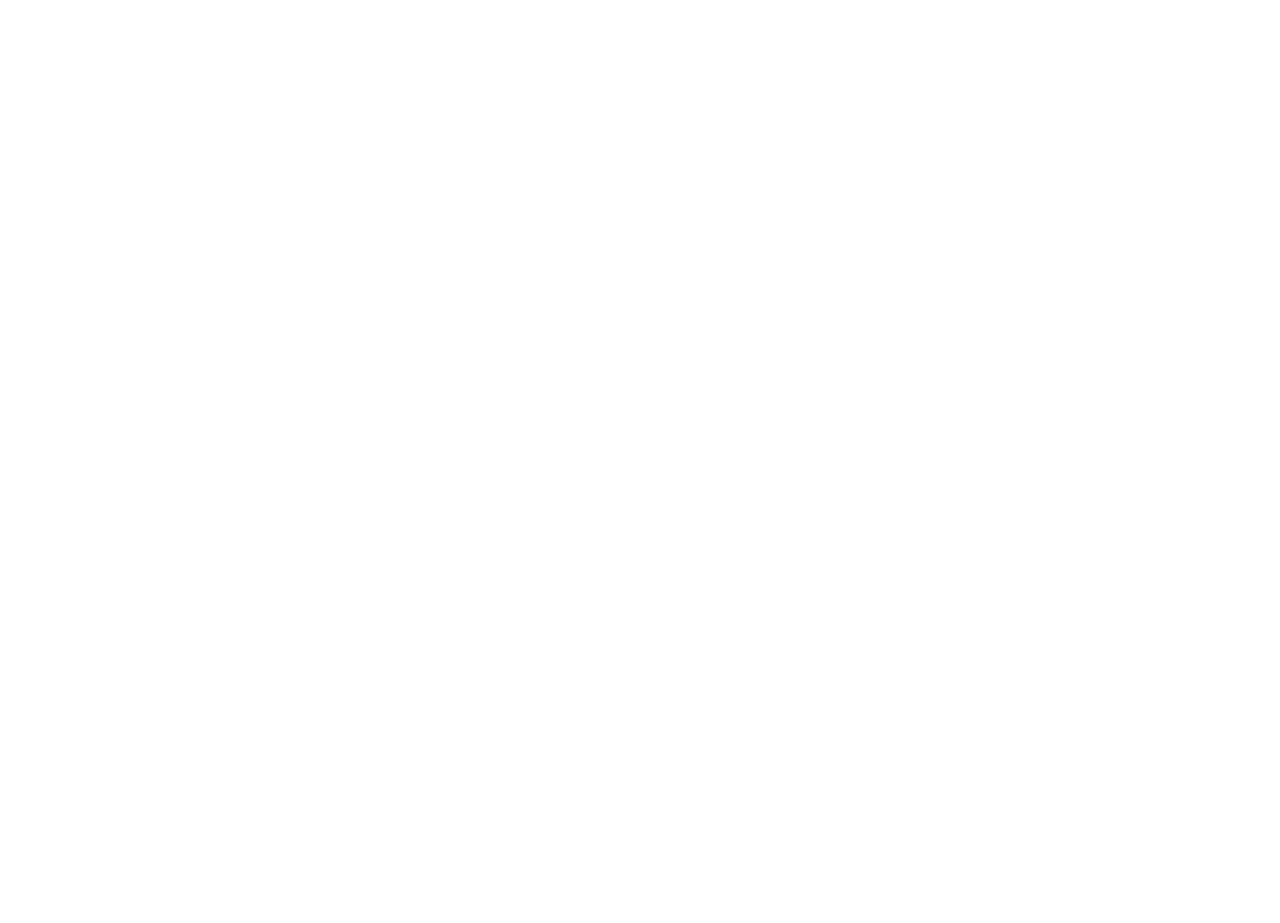
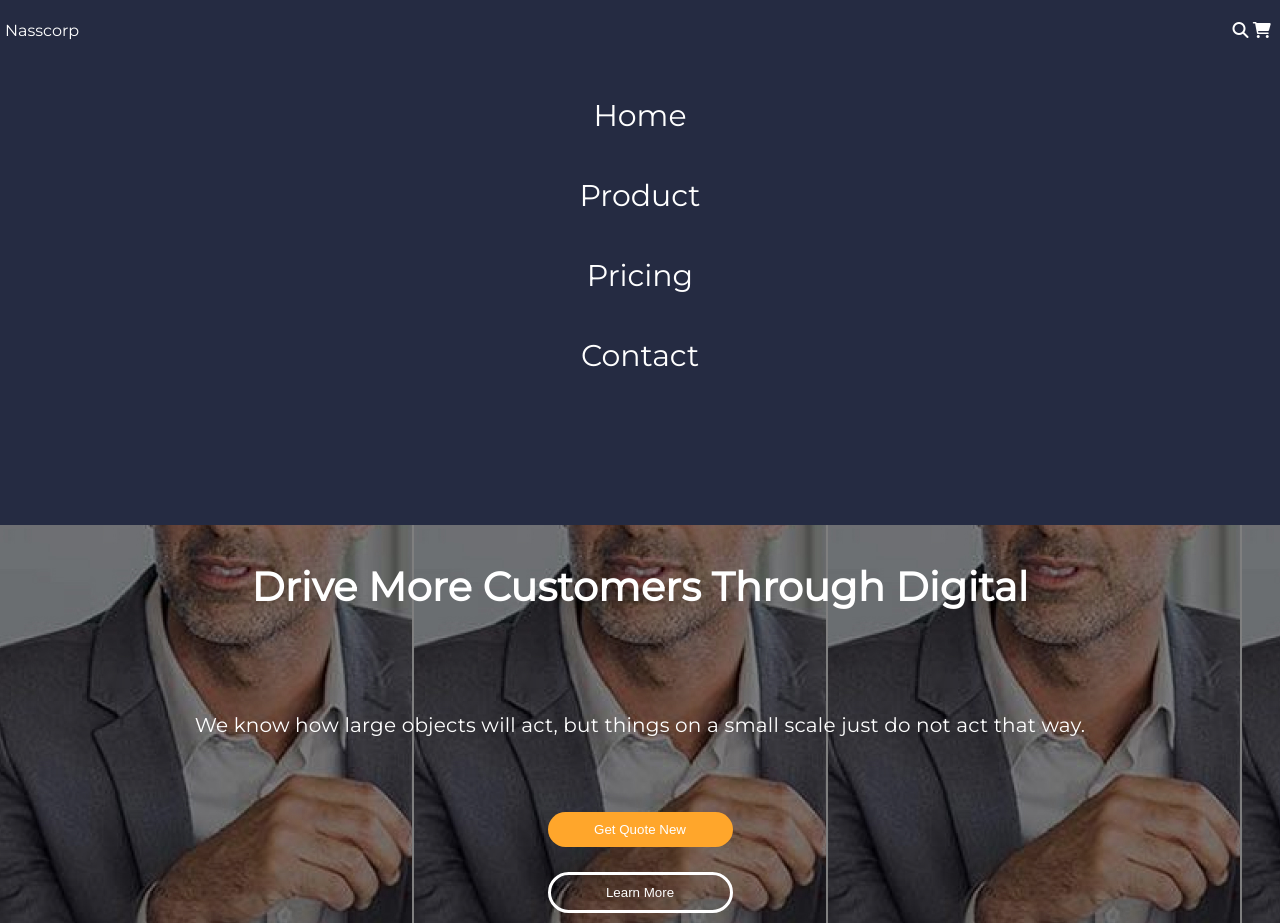
Before and after one commit to kivenalaric/fima-design, a plain HTML site: page index.html in a window 1280 px wide. Before the commit the page ends 800 px from the top, so only its background shows below. Drawn offline with Linux system fonts and the light colour scheme.

Commit message:
addition of html and css

```diff
--- a/assets/styles/style.css
+++ b/assets/styles/style.css
@@ -0,0 +1,91 @@
+body {
+  padding: 0;
+  margin: 0;
+  color: #fff;
+}
+
+#page-container {
+  display: block;
+  margin: 0;
+  width: 100%;
+}
+
+.navbar {
+  background-image: url("../images/fbackground.jpg");
+}
+
+.nav-t {
+  background-color: #252B42;
+  padding-bottom: 5px;
+  font-family: "Montserrat";
+  height: 520px;
+}
+
+.nav-top {
+  color: #fff;
+  display: flex;
+  justify-content: space-between;
+  align-items: center;
+  padding: 5px;
+}
+
+.menu p {
+  text-align: center;
+  padding: 0;
+  font-family: "Montserrat";
+  font-size: 30px;
+  font-weight: 300;
+  line-height: 50px;
+}
+
+.nav-bot {
+  display: grid;
+  background-position: center;
+  margin: 0;
+  gap: 40px;
+  align-items: center;
+  padding: 0;
+}
+
+.nav-bot h2 {
+  font-family: "Montserrat";
+  font-weight: 700;
+  font-size: 40px;
+  letter-spacing: 0.2px;
+  line-height: 57px;
+  text-align: center;
+}
+
+.nav-bot h4 {
+  font-family: "Montserrat";
+  font-weight: 500;
+  font-size: 20px;
+  letter-spacing: 0.2px;
+  line-height: 20px;
+  text-align: center;
+}
+
+.nav-btns {
+  display: grid;
+  padding: 0;
+  grid-template-columns: 185px;
+  margin: 10px auto;
+  justify-content: center;
+  gap: 25px;
+}
+
+.nav-btns .bt1 {
+  color: #fff;
+  background-color: #ffa62b;
+  border-radius: 37px;
+  padding: 10px 36px;
+  border: none;
+}
+
+.nav-btns .bt2 {
+  color: #fff;
+  background-color: transparent;
+  border-radius: 37px;
+  padding: 10px 36px;
+  border: solid #fff;
+}
--- a/index.html
+++ b/index.html
@@ -5,9 +5,56 @@
     <meta http-equiv="X-UA-Compatible" content="IE=edge">
     <meta name="viewport" content="width=device-width, initial-scale=1.0">
     <link rel="stylesheet" href="assets/styles/style.css">
+    <link rel="stylesheet" href="https://cdnjs.cloudflare.com/ajax/libs/font-awesome/6.2.0/css/all.min.css">
+    <link rel="stylesheet" href="https://fonts.googleapis.com/css?family=Montserrat">
     <title>FigmaProj</title>
 </head>
 <body>
 
+    <div id="page-container">
+    <header>
+     <div class="navbar">
+        <div class="nav-t">
+            <div class="nav-top">
+            <p>Nasscorp</p>
+            <div>
+            <i class="fa-solid fa-magnifying-glass"></i>
+            <i class="fa-solid fa-cart-shopping"></i>
+            <i class="fa-solid fa-bars-sort"></i>
+            </div>
+            </div>
+            <div class="menu">
+            <p>Home</p>
+            <p>Product</p>
+            <p>Pricing</p>
+            <p>Contact</p>
+            </div>
+        </div>
+        <div class="nav-bot">
+            <h2>
+                Drive More Customers
+                Through Digital
+            </h2>
+            <h4>
+                We know how large objects will act, but things
+            on a small scale just do not act that way.
+            </h4>
+            <div class="nav-btns">
+            <button class="bt1">Get Quote New</button>
+            <button class="bt2">Learn More</button>
+            </div>
+        </div>
+
+        <div class="nav-box">
+            <div class="box">
+
+            </div>
+
+        </div>
+    </div>
+    </header>
+
+    </div>
+
 </body>
 </html>
```
